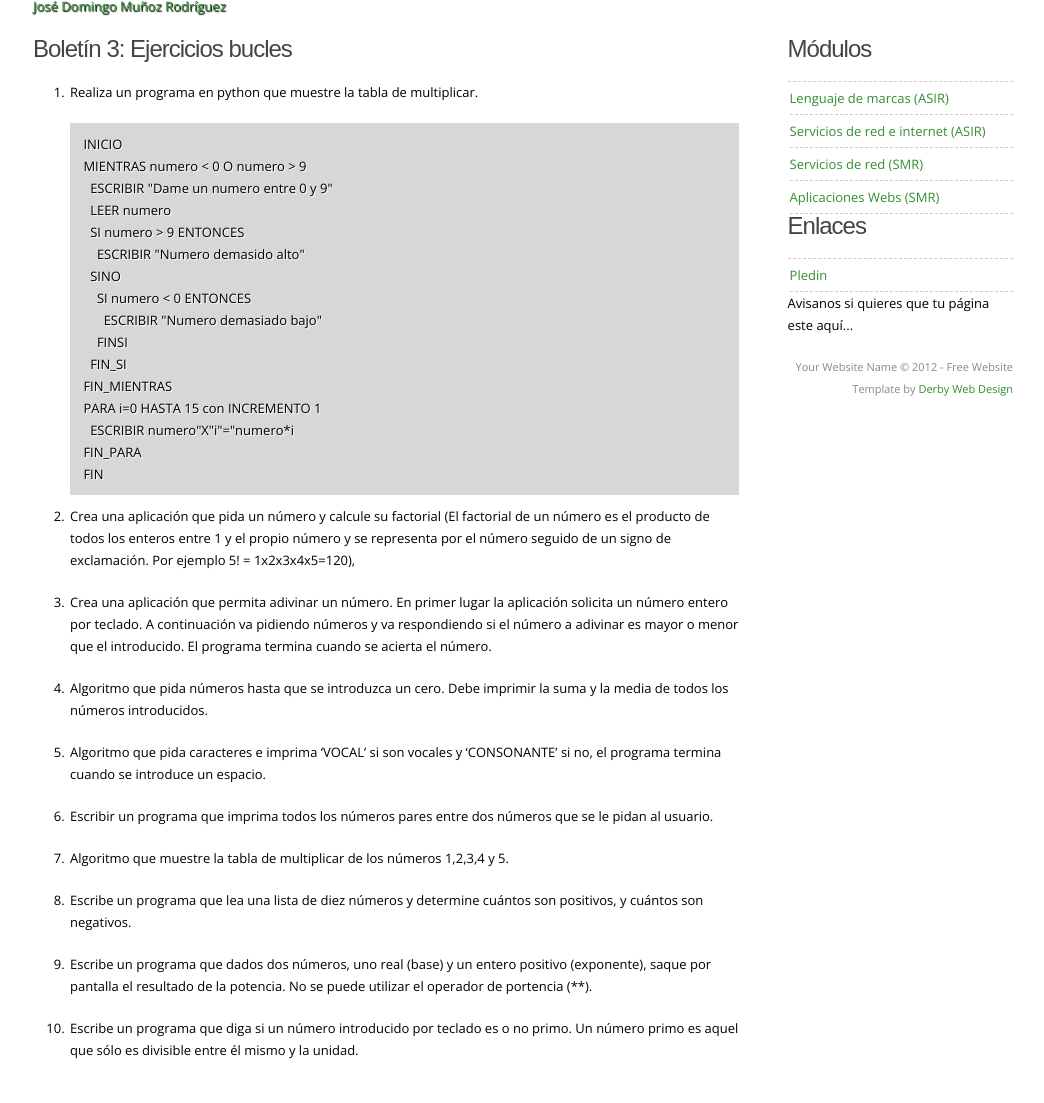
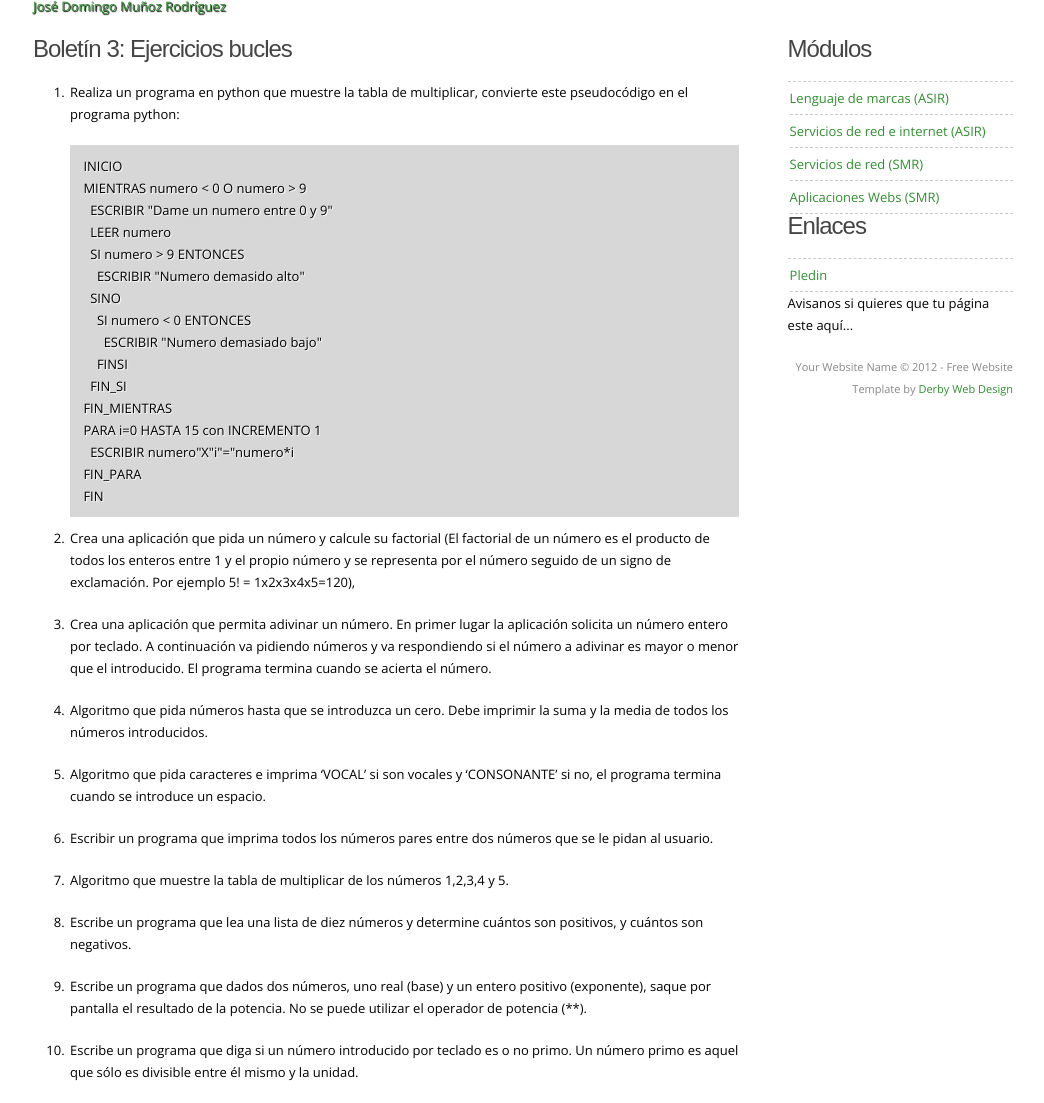
Before and after one commit to josedom24/josedom24.github.io, a Jekyll site: the page built from mod/lm/bol3.md, in a window 1280 px wide, cut to the strip 80-1183 px from the top of the page. Shown: the whole strip, without its empty margins (117-1161 px from the left). Built offline with Jekyll 4.4.1, drawn with Linux system fonts in a browser that asks for light colours; nearby versions of some CDN libraries; some web fonts are replaced; library files that are not in the unit come from our copies; before the commit the page ends 1161 px from its top, so only the background shows below that.

Commit message:
boletín 3

```diff
--- a/mod/lm/bol3.md
+++ b/mod/lm/bol3.md
@@ -7,7 +7,7 @@ tagline: CFGS ASIR
 
 ### Boletín 3: Ejercicios bucles
 
-1. Realiza un programa en python que muestre la tabla de multiplicar.
+1. Realiza un programa en python que muestre la tabla de multiplicar, convierte este pseudocódigo en el programa python:
 
 		INICIO
 		MIENTRAS numero < 0 O numero > 9
@@ -43,7 +43,7 @@ tagline: CFGS ASIR
 son positivos, y cuántos son negativos.
 
 9. Escribe un programa que dados dos números, uno real (base) y un entero
-positivo (exponente), saque por pantalla el resultado de la potencia. No se puede utilizar el operador de portencia (**).
+positivo (exponente), saque por pantalla el resultado de la potencia. No se puede utilizar el operador de potencia (**).
 
 10. Escribe un programa que diga si un número introducido por teclado es o no
 primo. Un número primo es aquel que sólo es divisible entre él mismo y la
```
